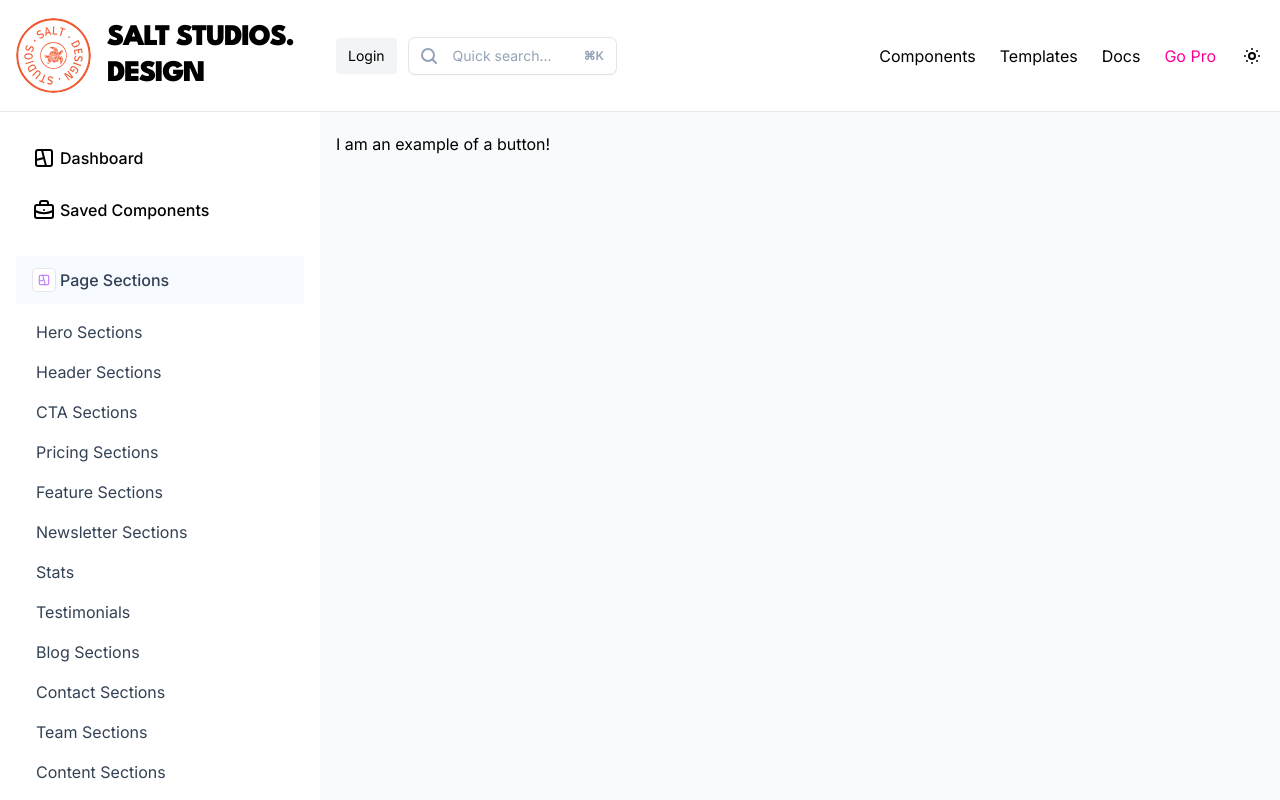
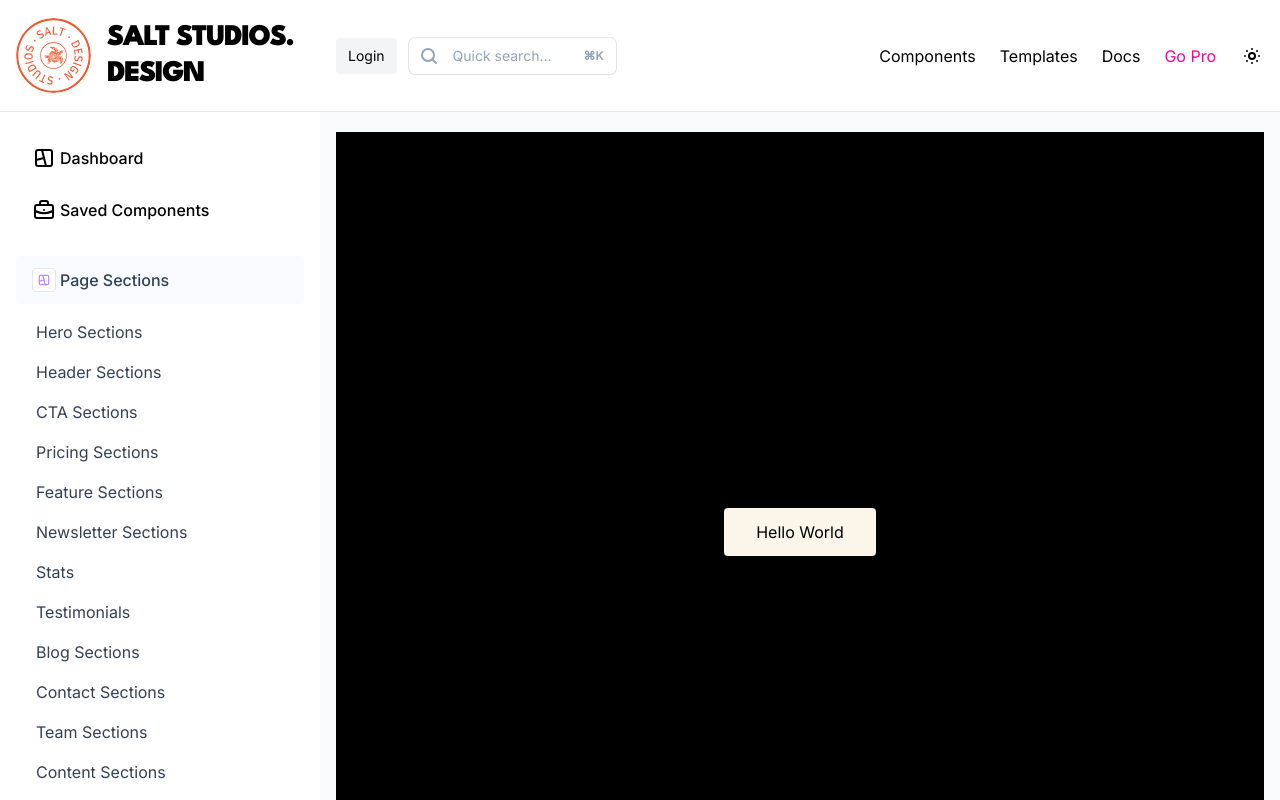
Before and after one commit to seano424/saltstudios, a Next.js app: page /dashboard/components/buttons in a window 1280 px wide. Shown: the top 800 px of the page. Built offline with nearby package versions, Linux system fonts and the light colour scheme; no server answers; what tailwindcss-debug-screens would draw is missing.

Commit message:
adding components pages

```diff
--- /dev/null
+++ b/app/components/hero-sections/simple-centered/page.tsx
@@ -0,0 +1,5 @@
+import React from 'react'
+
+export default function SimpleCentered() {
+  return <div>Simple Centered Component!</div>
+}
--- a/app/dashboard/(components-pages)/components/buttons/page.tsx
+++ b/app/dashboard/(components-pages)/components/buttons/page.tsx
@@ -1,3 +1,9 @@
 export default function Button() {
-  return <div>I am an example of a button!</div>
+  return (
+    <div className='flex min-h-screen items-center justify-center bg-black text-white'>
+      <button className='rounded bg-theme-soft-peach px-8 py-3 text-black'>
+        Hello World
+      </button>
+    </div>
+  )
 }
--- /dev/null
+++ b/app/dashboard/(components-pages)/components/hero-sections/page.tsx
@@ -0,0 +1,3 @@
+export default function HeroSections() {
+  return <div>Hero Sections!</div>
+}
--- a/app/dashboard/page.tsx
+++ b/app/dashboard/page.tsx
@@ -29,10 +29,10 @@ export default function Dashboard() {
           style={{
             width: state.width + 'px',
           }}
-          className='h-[600px] border'
+          className='h-[600px] w-[600px] border'
         >
           <iframe
-            className='w-full'
+            className='w-full h-full'
             src='/dashboard/components/buttons'
           ></iframe>
         </div>
--- a/middleware.ts
+++ b/middleware.ts
@@ -6,6 +6,7 @@ import { authMiddleware } from '@clerk/nextjs'
 export default authMiddleware({
   publicRoutes: [
     '/',
+    '/components/(.*)',
     '/dashboard',
     '/dashboard/components',
     '/dashboard/components/(.*)',
```
